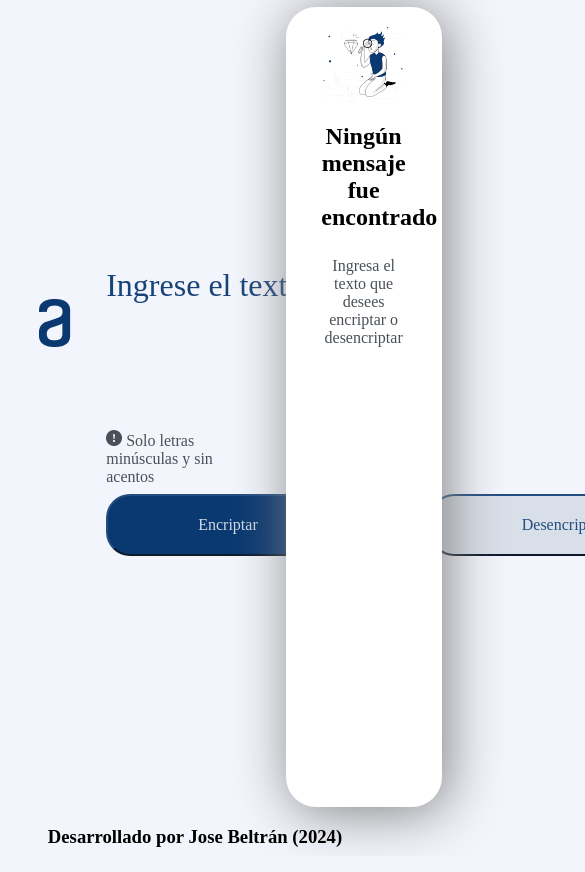
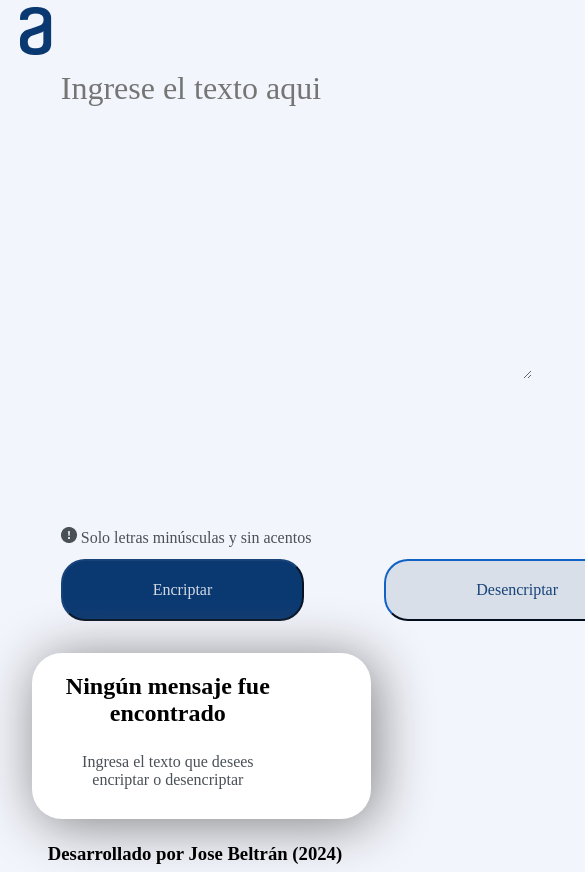
Before and after one commit to jose-beltran/Alura-desafio-encriptador, a plain HTML site: page index.html in a window 390 px wide. Shown: the top 872 px of the page, 585 px wide, since content can reach past the window. Drawn offline with Linux system fonts and the light colour scheme.

Commit message:
Se añade responsive para widht 1300px

```diff
--- a/index.html
+++ b/index.html
@@ -12,7 +12,7 @@
     <main class="container">
         <img src="./src/img/alura.png" class="logo">
         <section class="container_request">
-            <input id="input" class="container_request_input" type="text" placeholder="Ingrese el texto aqui">
+            <textarea id="input" class="container_request_input" type="text" placeholder="Ingrese el texto aqui"></textarea>
             <p class="container_request_text">
              <img src="./src/img/alerta.png"> Solo letras minúsculas y sin acentos
             </p>
@@ -22,8 +22,8 @@
             </div>
         </section>
         <div class="div_result">
-            <section class="container_result">
-                <div class="container_texto_final">
+            <section id="container_result" class="container_result">
+                <div id="container_texto_final" class="container_texto_final">
                     <p id="texto_final" class="texto_final"></p>
                 </div>
                 <img id="container_result_img" class="container_result_img" src="./src/img/fondo.png" >
--- a/index.js
+++ b/index.js
@@ -1,6 +1,6 @@
 function asignarTextoElemento(elemento, texto) {
-    let elementoHTML = document.getElementById(elemento);
-    elementoHTML.innerText = texto;
+    let elementoHTML = document.getElementById(elemento)
+    elementoHTML.innerText = texto
 }
 
 
@@ -9,43 +9,46 @@ function obtenerYEncriptarValor() {
 
 
     //Encriptar texto
-    let textoSinEncriptar = document.getElementById('input').value;
+    let textoSinEncriptar = document.getElementById('input').value
     let encriptado = textoSinEncriptar.replace(/e/g, "enter")
         .replace(/i/g, "imes")
         .replace(/a/g, "ai")
         .replace(/o/g, "ober")
-        .replace(/u/g, "ufat");
-    asignarTextoElemento("texto_final", encriptado);
+        .replace(/u/g, "ufat")
+    asignarTextoElemento("texto_final", encriptado)
 
     //Mostrar Botón de copiar
-    document.getElementById("container_result_buttonCopiar").style.display = "block";
-    ocultarElementos();
+    document.getElementById("container_result_buttonCopiar").style.display = "block"
+    alinearElementos("container_result")
+    ocultarElementos()
+    //document.getElementById("container_result").style.display.height = '80%'
 }
 
 function obtenerYDesencriptarValor() {
-    let textoEncriptado = document.getElementById('input').value;
+    let textoEncriptado = document.getElementById('input').value
     let textoDesencriptado = textoEncriptado
         .replace(/enter/g, 'e')
         .replace(/imes/g, 'i')
         .replace(/ai/g, 'a')
         .replace(/ober/g, 'o')
-        .replace(/ufat/g, 'u');
+        .replace(/ufat/g, 'u')
 
     asignarTextoElemento('texto_final', textoDesencriptado)
+    alinearElementos()
 }
 
 function copiarTexto() {
     //Copiar texto
-    let elementoTexto = document.getElementById('texto_final');
-    let texto = elementoTexto.innerText;
+    let elementoTexto = document.getElementById('texto_final')
+    let texto = elementoTexto.innerText
 
-    navigator.clipboard.writeText(texto);
+    navigator.clipboard.writeText(texto)
 }
 
 function ocultarElementos() {
-    let image = document.getElementById("container_result_img");
-    let tittle = document.getElementById("container_result_tittle");
-    let texto = document.getElementById("container_result_p");
+    let image = document.getElementById("container_result_img")
+    let tittle = document.getElementById("container_result_tittle")
+    let texto = document.getElementById("container_result_p")
     let button = document.getElementById("container_result_buttonCopiar")
 
     if (button.style.display === 'none' || button.style.display === '') {
@@ -58,3 +61,13 @@ function ocultarElementos() {
         texto.style.display = 'none'
     }
 }
+
+function alinearElementos(id) {
+    let container = document.getElementById(id)
+    if (container.style.height === '80%') {
+        container.style.height = 'auto'
+    } else {
+        container.style.height = '80%'
+    }
+
+}
--- a/src/style/index.css
+++ b/src/style/index.css
@@ -1,7 +1,9 @@
 @import url('https://fonts.googleapis.com/css2?family=Inter:wght@100..900&display=swap');
 
 :root {
+    --background-color: #f3f5fc;
     --primary-color: #184379;
+    --text-color: #495057;
 }
 
 * {
@@ -11,7 +13,7 @@
 }
 
 body {
-    background-color: #f3f5fc;
+    background-color: var(--background-color);
 }
 
 .container {
@@ -29,36 +31,37 @@ body {
     display: flex;
     flex-direction: column;
     align-items: baseline;
-    width: 50%;
-    margin: 5% 0 0 0;
+    width: auto;
+    margin: 5% 10% 0 0;
 }
 
 .container_request_input {
     font-family: var(--main-text);
     font-size: 2rem;
     padding-bottom: 40%;
-    background-color: #f3f5fc;
+    background-color: var(--background-color);
     color: var(--primary-color);
     border: none;
     outline: none;
+    width: 80%;
 }
 
 input::placeholder {
-    color: #184379;
+    color: var(--primary-color);
 }
 
 .container_request_text {
     font-family: var(--main-text);
     font-size: 1rem;
-    color: #495057;
-    margin: 35% 0 0 7%;
+    color: var(--text-color);
+    margin: 25% 0 0 7%;
 }
 
 .container_buttons {
     display: flex;
     justify-content: space-evenly;
     align-items: center;
-    margin-top: 5%;
+    margin-top: 2%;
     gap: 80px;
 }
 
@@ -67,17 +70,17 @@ input::placeholder {
     background-color: #0a3871;
     color: #d1dae4;
     border-radius: 24px;
-    border-color: #234d80;
+    border-color: var(--primary-color);
     font-size: 1rem;
     padding: 20px 90px;
 }
 
 .container_buttons_buttonDesencript {
     font-family: var(--main-text);
-    background-color: #d8dfe8;
-    color: #234d80;
+    background-color: #D8DFE8;
+    color: var(--primary-color);
     border-radius: 24px;
-    border-color: #234d80;
+    border-color: #0A3871;
     font-size: 1rem;
     padding: 20px 90px;
 }
@@ -87,9 +90,9 @@ input::placeholder {
     display: flex;
     flex-direction: column;
     align-items: center;
-    justify-content: space-between;
+    justify-content: center;
     margin-top: 2%;
-    width: 25rem;
+    width: 25%;
     height: 50rem;
     background-color: #ffff;
     border-radius: 30px;
@@ -101,6 +104,7 @@ input::placeholder {
     flex-direction: column;
     justify-content: space-between;
     width: 80%;
+    height: auto;
     padding: 20px;
 }
 
@@ -118,7 +122,7 @@ input::placeholder {
 }
 
 .container_result_p {
-    color: #495057;
+    color: var(--text-color);
     font-family: var(--main-text);
     font-size: 1rem;
     margin: 10px 0;
@@ -132,7 +136,7 @@ input::placeholder {
 .texto_final {
     font-family: var(--main-text);
     font-size: 1.5rem;
-    color: #495057;
+    color: var(--text-color);
 }
 
 .container_buttonCopiar {
@@ -156,3 +160,38 @@ input::placeholder {
     justify-content: center;
     padding-bottom: 2%;
 }
+
+@media (max-width: 1300px){
+
+    .container {
+        display: flex;
+        flex-direction: column;
+        align-items: flex-start;
+        padding: 0% 2% 6% 5%;
+    }
+
+    .logo {
+        margin: 2% 0 2% 0;
+    }
+
+    .container_request {
+        margin: 2% 0 0 0;
+    }
+
+    .div_result {
+        display: flex;
+        align-items: flex-start;
+        margin: 9% 0 0 3.5%;
+        width: 93.5%;
+        height: auto;
+    }
+
+    .container_result_img {
+        display: none;
+    }
+
+    .container_result_buttonCopiar {
+        margin: 2% 0 0 30%;
+    }
+
+}
```
